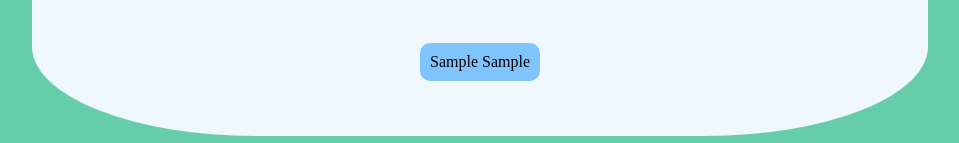
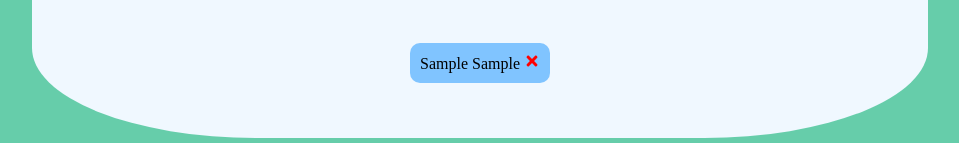
Before and after one commit to haheha24/lookup-repo, a React (Create React App) app: page / in a window 1280 px wide. Both pictures are taken after typing "Sample", "Sample" into the empty fields and a click on the button "Create". Shown: the part 222-365 px from the top of the page, without its empty margins (160-1119 px from the left). Built offline with nearby package versions, Linux system fonts and the light colour scheme.

Commit message:
Added FaTimes to display.js in the return JSX. Will be implementing a delete function in the next commit

```diff
--- a/src/components/Display.js
+++ b/src/components/Display.js
@@ -1,3 +1,5 @@
+import { FaTimes } from 'react-icons/fa'
+
 const Display = ({stateData}) => {
 
 
@@ -8,13 +10,13 @@ const Display = ({stateData}) => {
               stateData.map((storedData) => {
                 return (
                   <li key={storedData.firstName} className="dataList">
-                    {storedData.firstName} {storedData.lastName}
+                    {storedData.firstName} {storedData.lastName} <FaTimes style={{color: 'red', cursor: 'pointer'}} />
                   </li>
                 );
               })
             ) : stateData.length === 1 ? (
               <li className="dataList">
-                {stateData[0].firstName} {stateData[0].lastName}
+                {stateData[0].firstName} {stateData[0].lastName} <FaTimes style={{color: 'red', cursor: 'pointer'}} />
               </li>
             ) : stateData.length === 0 ? (
               <li className="dataList">There is no Data</li>
--- a/src/components/Form.js
+++ b/src/components/Form.js
@@ -6,11 +6,15 @@ const Form = () => {
   const [lName, setLName] = useState("");
   const [stateData, setData] = useState([]);
 
+
+  //Submits the data
   const handleSubmit = (e) => {
     e.preventDefault();
 
-    //how to push the data as an object into storedData?!
-    /* const counter = stateData.length; */
+    //WHy don't the inputs clear the previous values?? even though the states are clearing.
+    if (fName && lName === null) {
+      return alert("Please fill in the fields")
+    }
 
     setData(stateData.concat({ firstName: fName, lastName: lName }));
     console.log(stateData);
@@ -19,11 +23,10 @@ const Form = () => {
     setLName("");
   };
 
-  /*   const mapData = stateData.map((storedData, index) => {
-    <li key={storedData[index].firstName} className="dataList">
-      {storedData[index].firstName} {storedData[index].lastName}
-    </li>;
-  }); */
+  //Deletes the data with a button click
+  /* const deleteData = (e) => {
+    n
+  } */
 
   return (
     <div>
@@ -54,25 +57,6 @@ const Form = () => {
           <span style={{ fontSize: 20 }}>Create</span>
         </button>
         <Display stateData={stateData} />
-        {/* <div className="display-container">
-          <ul className="dataUlist">
-            {stateData.length > 1 ? (
-              stateData.map((storedData) => {
-                return (
-                  <li key={storedData.firstName} className="dataList">
-                    {storedData.firstName} {storedData.lastName}
-                  </li>
-                );
-              })
-            ) : stateData.length === 1 ? (
-              <li className="dataList">
-                {stateData[0].firstName} {stateData[0].lastName}
-              </li>
-            ) : stateData.length === 0 ? (
-              <li className="dataList">There is no Data</li>
-            ) : null}
-          </ul>
-        </div> */}
       </form>
     </div>
   );
```
